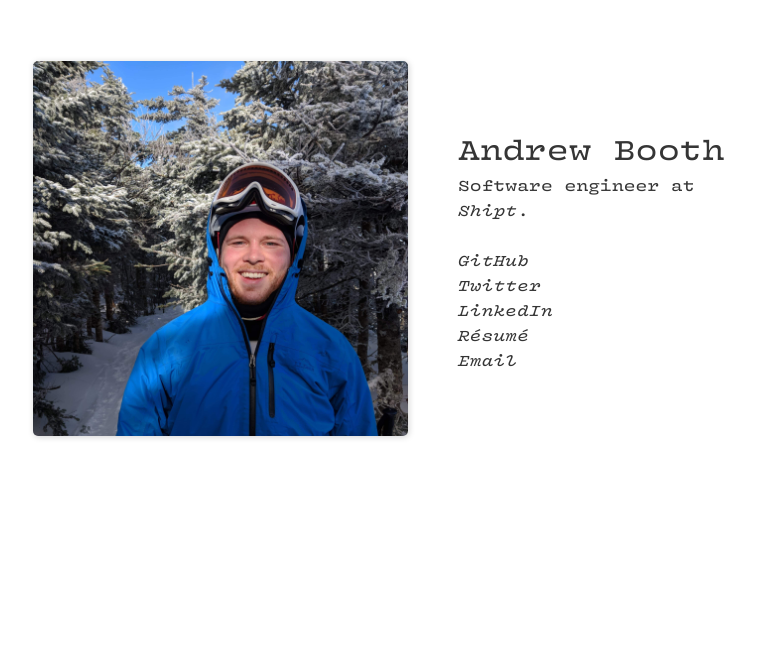
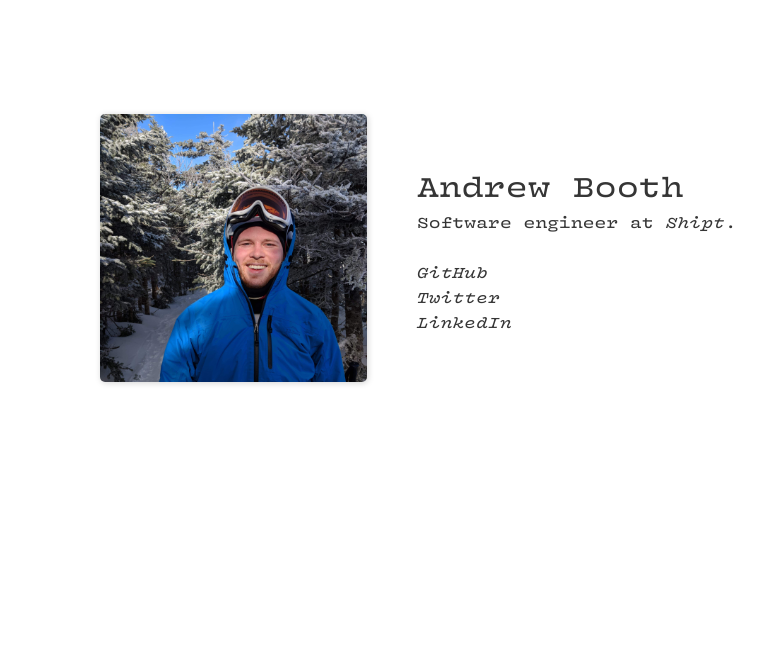
Before and after one commit to broothie/andrewbooth.xyz, a plain HTML site: page index.html in a window 1280 px wide. Shown: the part 152-800 px from the top of the page, without its empty margins (248-1012 px from the left). Drawn offline with Linux system fonts and the light colour scheme.

Commit message:
used percentage width for images

```diff
--- a/index.html
+++ b/index.html
@@ -33,12 +33,12 @@
             <li>
               <a href="https://www.linkedin.com/in/broothie/" target="_blank">LinkedIn</a>
             </li>
-            <li>
-              <a href="assets/docs/AndrewBooth_resume.pdf" target="_blank">Résumé</a>
-            </li>
-            <li>
-              <a href="mailto:adbooth8@gmail.com" target="_blank">Email</a>
-            </li>
+<!--            <li>-->
+<!--              <a href="assets/docs/AndrewBooth_resume.pdf" target="_blank">Résumé</a>-->
+<!--            </li>-->
+<!--            <li>-->
+<!--              <a href="mailto:adbooth8@gmail.com" target="_blank">Email</a>-->
+<!--            </li>-->
           </ul>
         </p>
       </section>
--- a/src/scss/style.scss
+++ b/src/scss/style.scss
@@ -47,7 +47,7 @@ article {
     padding: 25px;
 
     img {
-      width: 375px;
+      width: 80%;
       height: auto;
       float: right;
 
```
Also changed, not shown: index.mustache.html (+6 -6 lines), assets/css/style.css, 1 other file.
